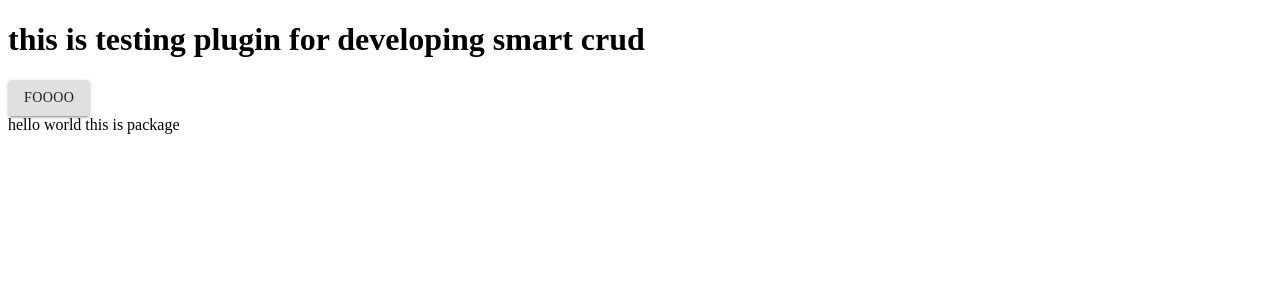
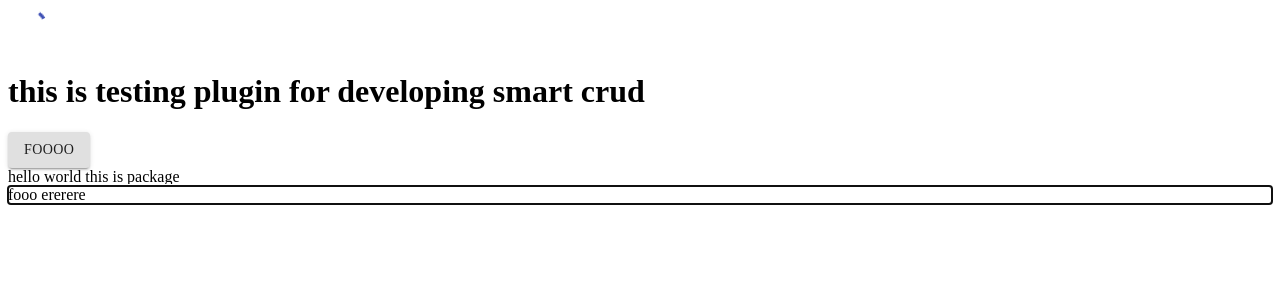
Before and after one commit to owlpro/jelly, a React (Create React App) app: page / in a window 1280 px wide. Shown: the top 300 px of the page. Built offline with nearby package versions, Linux system fonts and the light colour scheme.

Commit message:
try to debug 7

```diff
--- a/src/package/SmartCrudProvider.js
+++ b/src/package/SmartCrudProvider.js
@@ -1,8 +1,6 @@
 import React, { Fragment } from 'react'
 import './Assets/scss/styles.scss'
 // import Media from './Media/index'
-
-
 
 import { Box, Button, CircularProgress, IconButton, TextField } from '@material-ui/core'
 import { Col, Modal, Row } from 'react-bootstrap'
@@ -18,15 +16,30 @@ import { toJalaliDate } from './Helpers/general'
 import { SuccessAlert } from './Helpers/alert'
 import { Scrollbars } from 'react-custom-scrollbars'
 
-
-export default function (props) {
+class SmartCrudProvider extends React.Component {
+    render() {
         return (
             <Fragment>
                 {/* <Media /> */}
+                <Box>
+                    <Modal show={true}>
+                        <Modal.Body>fooo ererere</Modal.Body>
+                    </Modal>
+                    <CircularProgress />
+                    <Row>
+                        <Col xs={12}>
                             <h1>this is testing plugin for developing smart crud</h1>
+                        </Col>
+                        <Col xs={12}>
                             <Button variant="contained">foooo</Button>
+                        </Col>
+                    </Row>
+                </Box>
 
-            {props.children}
+                {this.props.children}
             </Fragment>
         )
     }
+}
+
+export default SmartCrudProvider
```
Lines whose indentation alone changed are shown as unchanged.
